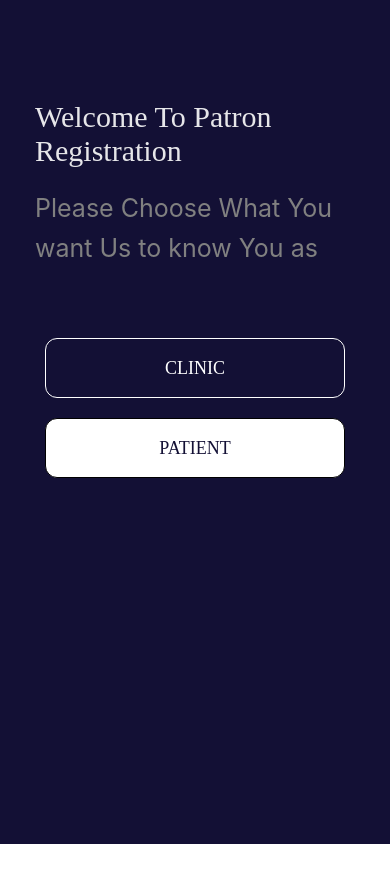
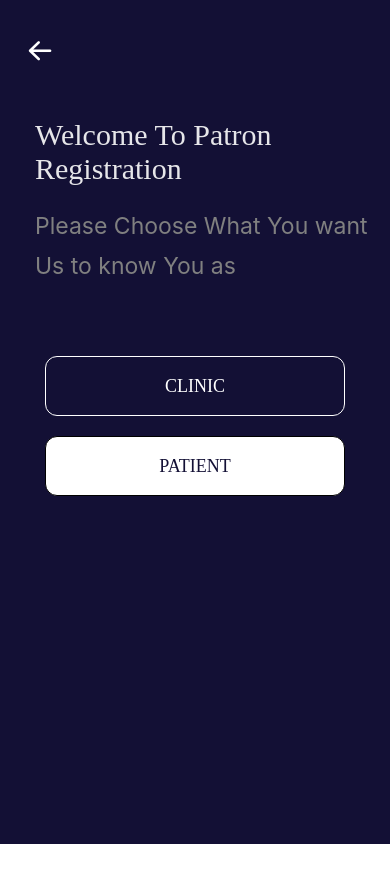
Before and after one commit to noirDev-kev2lee/PatronLasers, a React Native app: screen /Register_choice in a window 390 px wide. Shown: the top 882 px of the page. Built offline with nearby package versions, Linux system fonts and the light colour scheme.

Commit message:
added worked back arrow

```diff
--- a/components/screens/RegisterChoice.tsx
+++ b/components/screens/RegisterChoice.tsx
@@ -1,9 +1,22 @@
 import {StyleSheet, Text, Pressable, View} from 'react-native';
 import React from 'react';
+import Icon3 from 'react-native-vector-icons/AntDesign';
 
 export default function RegisterChoice({navigation}) {
   return (
     <View style={styles.container}>
+      <View>
+        <Pressable
+          style={styles.backArrow}
+          onPress={() => navigation.navigate('Home')}>
+          <Icon3
+            style={styles.Arrow}
+            name="arrowleft"
+            size={30}
+            color="#000000"
+          />
+        </Pressable>
+      </View>
       <View style={{paddingLeft: 25}}>
         <Text style={styles.title}>Welcome To Patron Registration </Text>
         <Text style={styles.title2}>
@@ -43,7 +56,7 @@ const styles = StyleSheet.create({
     alignItems: 'center',
   },
   title: {
-    marginTop: 100,
+    marginTop: 50,
     margin: 10,
     textAlign: 'left',
     fontFamily: 'Inter-Bold',
@@ -55,7 +68,7 @@ const styles = StyleSheet.create({
     width: 350,
     lineHeight: 40,
     fontFamily: 'Inter',
-    fontSize: 25,
+    fontSize: 23,
     color: 'grey',
     textAlign: 'left',
   },
@@ -110,4 +123,12 @@ const styles = StyleSheet.create({
     fontSize: 15,
     color: '#e6e6e9',
   },
+  backArrow: {
+    paddingTop: 35,
+    paddingLeft: 25,
+  },
+  Arrow: {
+    fontSize: 30,
+    color: 'white',
+  },
 });
```
